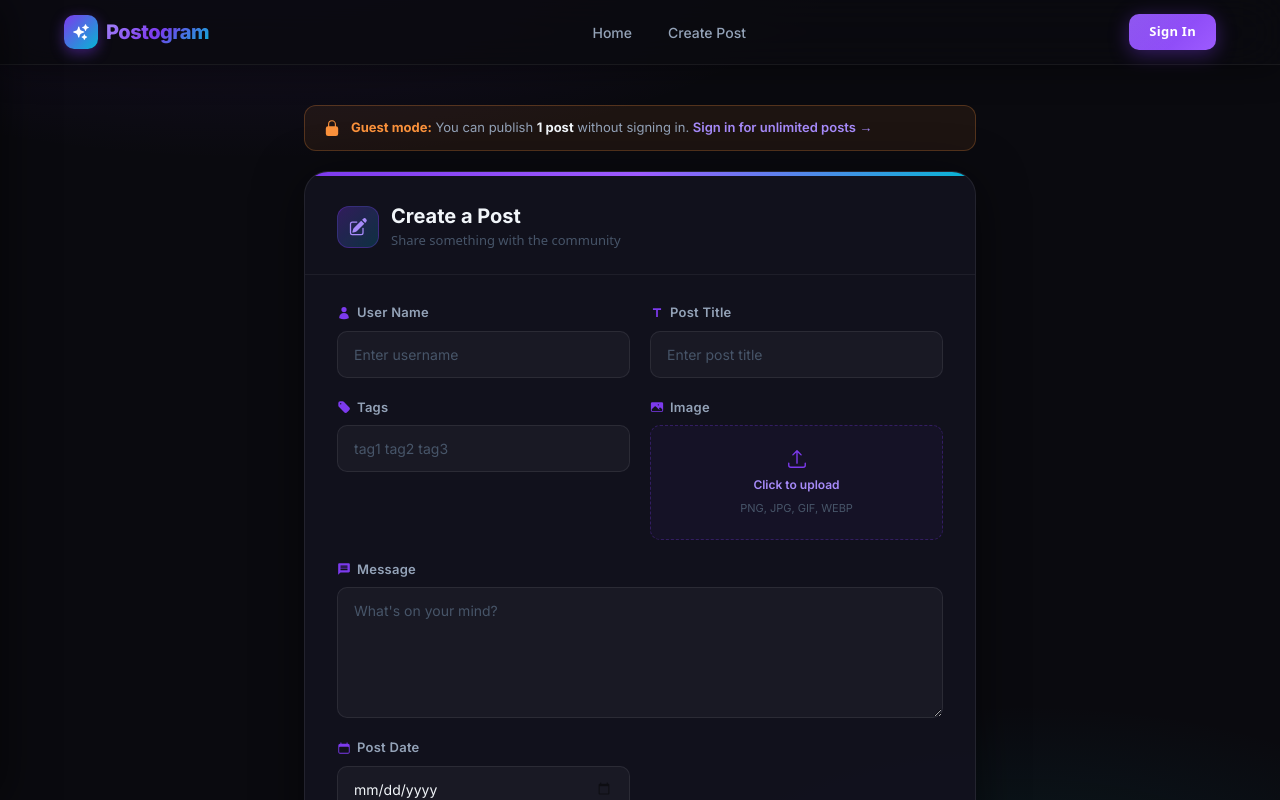
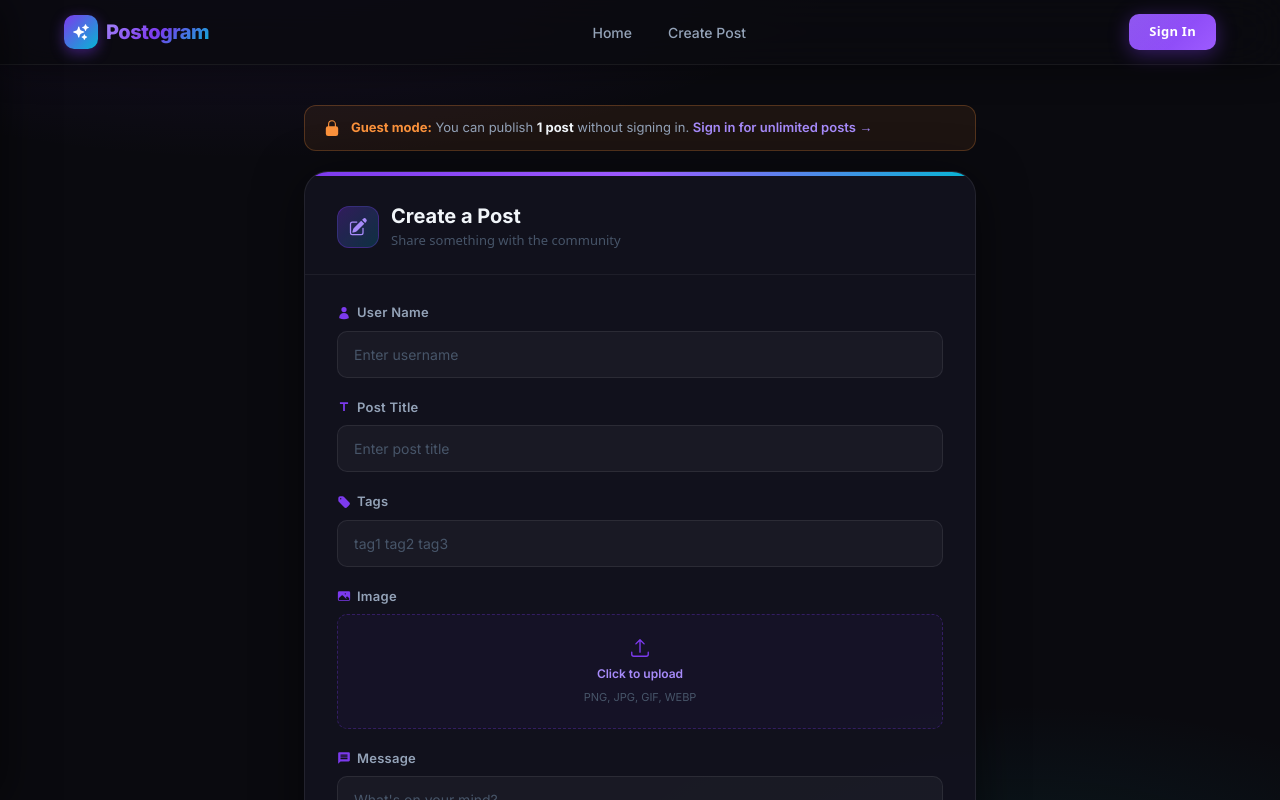
Before and after one commit to kmangalam910-ui/Postogram, a React (Vite) app: page / in a window 1280 px wide. Both pictures are taken after a click on the button "Create Post". Shown: the top 800 px of the page. Built offline with nearby package versions, Linux system fonts and the light colour scheme.

Commit message:
your message here

```diff
--- a/src/components/CreatePostForm.jsx
+++ b/src/components/CreatePostForm.jsx
@@ -223,7 +223,7 @@ const CreatePost = ({ setSelectedTab, user, guestPostCount, onGuestPost, loginDe
 
                 {/* Form Body */}
                 <form onSubmit={PostFn} style={{ padding: '28px 32px 32px' }}>
-                    <div style={{ display: 'grid', gridTemplateColumns: '1fr 1fr', gap: '20px' }}>
+                    <div style={{ display: 'grid', gridTemplateColumns: '1fr', gap: '20px' }}>
                         <FieldWrapper label="User Name" icon={<HiUser />}>
                             <input ref={userNameElement} type="text" placeholder={user ? user.name : 'Enter username'} id="user-id" className="post-title" />
                         </FieldWrapper>
```
